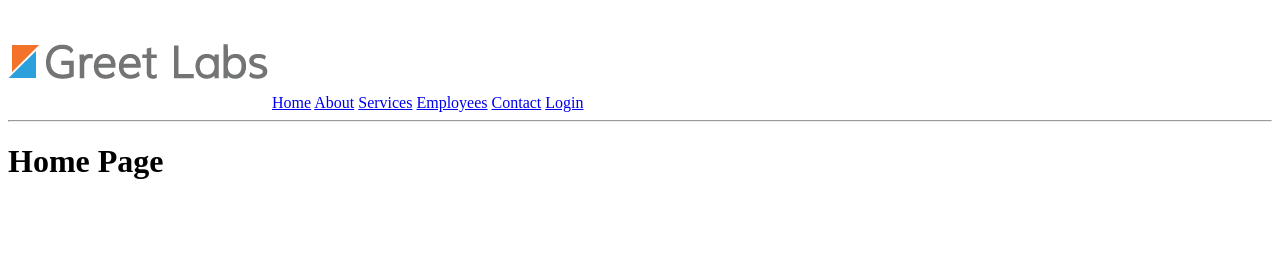
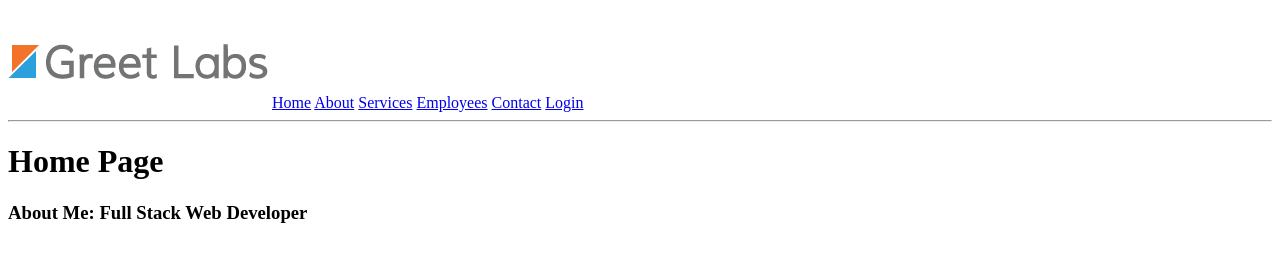
Before and after one commit to narasimhareddyprostack/web41, a plain HTML site: page index.html in a window 1280 px wide. Drawn offline with Linux system fonts and the light colour scheme.

Commit message:
static website

```diff
--- a/index.html
+++ b/index.html
@@ -14,6 +14,7 @@
         <hr/>
         <div>
             <h1>Home Page</h1>
+            <h3>About Me: Full Stack Web Developer</h3>
         </div>
     </body>
 </html>
```
